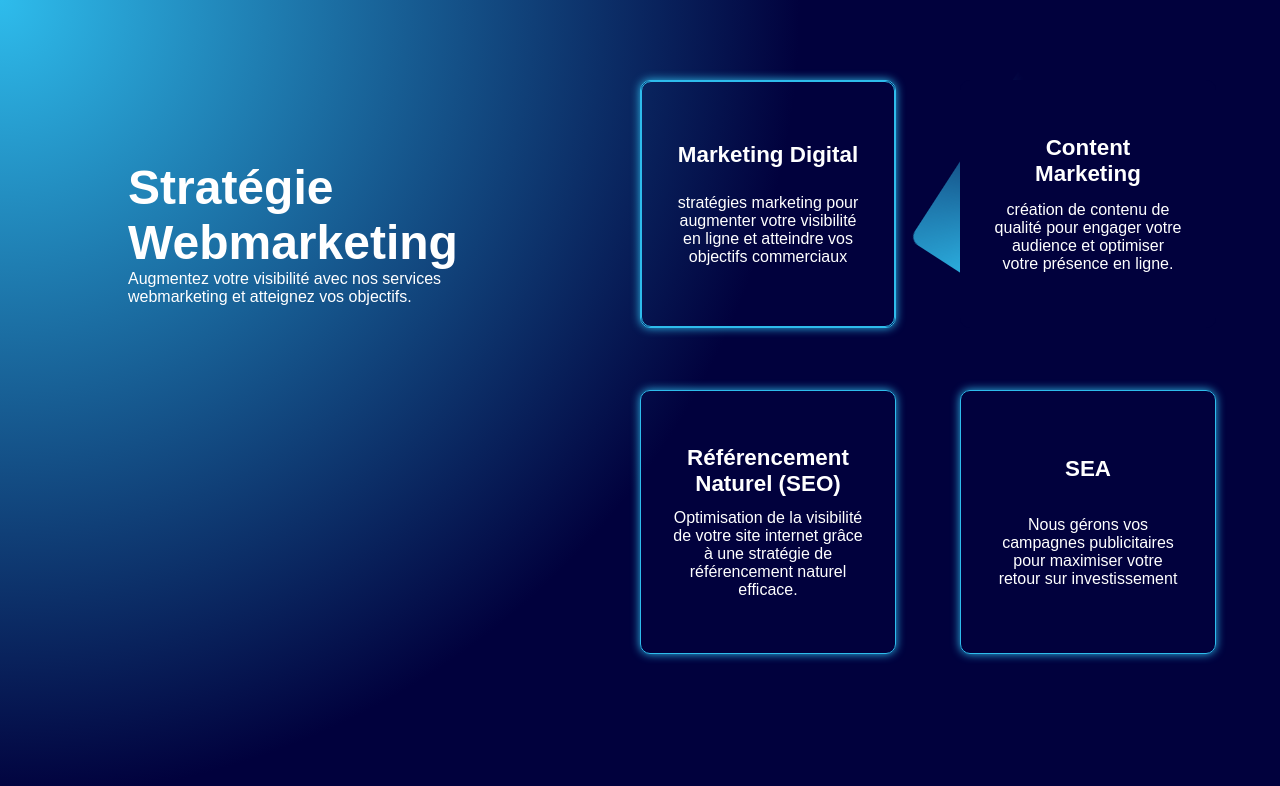
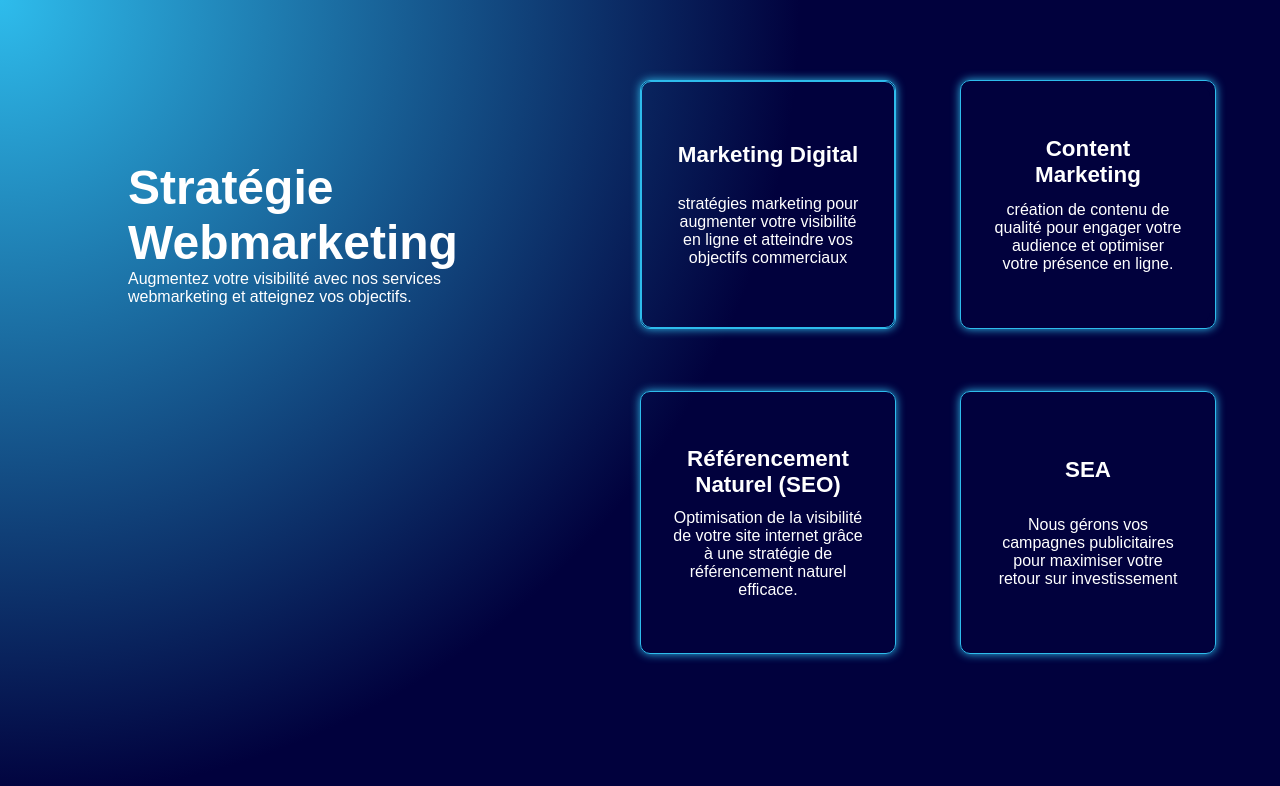
Before and after one commit to jeyson08/beyonds, a plain HTML site: page index.html in a window 1280 px wide. Drawn offline with Linux system fonts and the light colour scheme; a web font is replaced by a local one.

Commit message:
deuxieme card

```diff
--- a/assets/css/_settings.scss
+++ b/assets/css/_settings.scss
@@ -18,9 +18,11 @@ body {
   grid-template-columns: 1fr 1fr;
 }
 
-@keyframes line {
-  0% {
+@keyframes rotate {
+  from {
     transform: rotate(0deg);
+  }
+  to {
     transform: rotate(360deg);
   }
 }
--- a/assets/css/layouts/_container.scss
+++ b/assets/css/layouts/_container.scss
@@ -37,6 +37,7 @@
       }
     }
 
+    // Premier card
     &:first-of-type {
       &:before {
         content: "";
@@ -56,22 +57,33 @@
       }
     }
 
+    // Deuxième card
     &:nth-of-type(2) {
-      border: none;
-      box-shadow: none;
-      background: rgb(1, 1, 61);
-
+      overflow: hidden;
+      h3 {
+        z-index: 1000;
+      }
+      p {
+        z-index: 1000;
+      }
       &::before {
         content: "";
-        background: conic-gradient(rgb(46, 188, 236) 20deg, transparent 120deg);
-        height: 102%;
-        width: 102%;
         position: absolute;
-        top: O;
-        left: -1%;
-        z-index: -1;
+        width: 40%;
+        height: 170%;
+        // top: 0;
+        left: 30%;
+      }
+      &:hover:before {
+        background: linear-gradient(#00ccff, #d500f9);
+        animation: rotate 4s linear infinite;
+      }
+      &::after {
+        content: "";
+        position: absolute;
+        background: rgb(1, 1, 61);
+        inset: 5px;
         border-radius: 10px;
-        animation: line 4s infinite;
       }
     }
   }
```
Also changed, not shown: assets/css/index.css, 1 other file.
